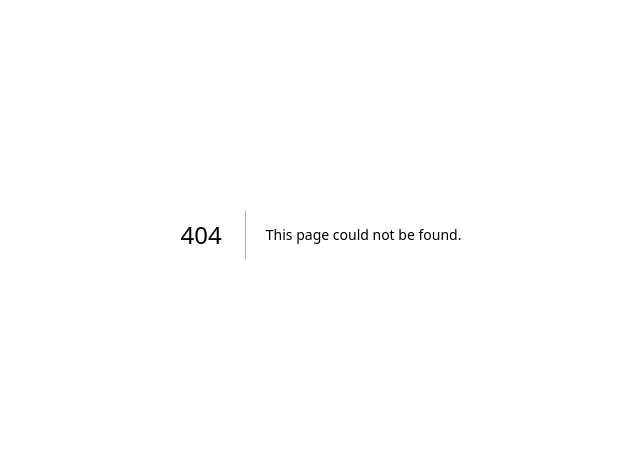
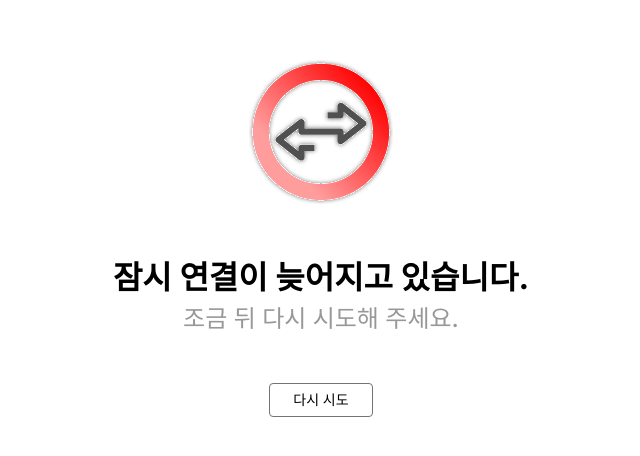
Before and after one commit to minki-dev/PRIETAG_FE, a Next.js app: page /errorNotGood in a window 1280 px wide. Before the commit this address had no page. Shown: the part 166-622 px from the top of the page, without its empty margins (319-959 px from the left). Built offline with nearby package versions, Linux system fonts and the light colour scheme.

Commit message:
✨ feat: 에러 페이지 구현

```diff
--- /dev/null
+++ b/app/errorDelay/page.tsx
@@ -0,0 +1,36 @@
+import React from 'react';
+
+function ErrorDelay() {
+	return (
+		<div className="flex h-[808px] w-full items-center justify-center bg-[#F9E8E9]">
+			<div className="w-1440px flex h-full items-center justify-center bg-[#FFEEEF] sm:w-[1440px]">
+				<div className="flex h-full w-[415px] items-center justify-center bg-[#F6F6F6] sm:w-[1280px]">
+					<div className="flex h-full w-[375px] items-center justify-center bg-white/100 sm:w-[1000px]">
+						<div className="flex flex-col items-center justify-center text-center">
+							<div className=" h-[120px] w-[120px] sm:h-[144px] sm:w-[144px]">
+								<img
+									src="/error_slow.svg"
+									className=" object-cover "
+									alt="연결느림 이미지"
+								/>
+							</div>
+							<div className="my-[48px] leading-[51px]">
+								<div className=" text-[20px] font-bold sm:text-[32px]">
+									잠시 연결이 늦어지고 있습니다.{' '}
+								</div>
+								<div className="text-base font-medium text-[#989898]  sm:text-2xl">
+									조금 뒤 다시 시도해 주세요.
+								</div>
+							</div>
+							<button className="h-[34px] w-[104px] rounded border-[1px] border-[#747474] px-[18px] py-[5.5px] text-sm font-medium">
+								다시 시도
+							</button>
+						</div>
+					</div>
+				</div>
+			</div>
+		</div>
+	);
+}
+
+export default ErrorDelay;
--- /dev/null
+++ b/app/errorNotGood/page.tsx
@@ -0,0 +1,36 @@
+import React from 'react';
+
+function ErrorNotGood() {
+	return (
+		<div className="flex h-[808px] w-full items-center justify-center bg-[#F9E8E9]">
+			<div className="w-1440px flex h-full items-center justify-center bg-[#FFEEEF] sm:w-[1440px]">
+				<div className="flex h-full w-[415px] items-center justify-center bg-[#F6F6F6] sm:w-[1280px]">
+					<div className="flex h-full w-[375px] items-center justify-center bg-white/100 sm:w-[1000px]">
+						<div className="flex flex-col items-center justify-center text-center">
+							<div className=" h-[120px] w-[120px] sm:h-[144px] sm:w-[144px]">
+								<img
+									src="/error_connection.svg"
+									className=" object-cover "
+									alt="연결안됨 이미지"
+								/>
+							</div>
+							<div className="my-[48px] leading-[51px]">
+								<div className=" text-[20px] font-bold sm:text-[32px]">
+									잠시 연결이 늦어지고 있습니다.{' '}
+								</div>
+								<div className="text-base font-medium text-[#989898]  sm:text-2xl">
+									조금 뒤 다시 시도해 주세요.
+								</div>
+							</div>
+							<button className="h-[34px] w-[104px] rounded border-[1px] border-[#747474] px-[18px] py-[5.5px] text-sm font-medium">
+								다시 시도
+							</button>
+						</div>
+					</div>
+				</div>
+			</div>
+		</div>
+	);
+}
+
+export default ErrorNotGood;
```
